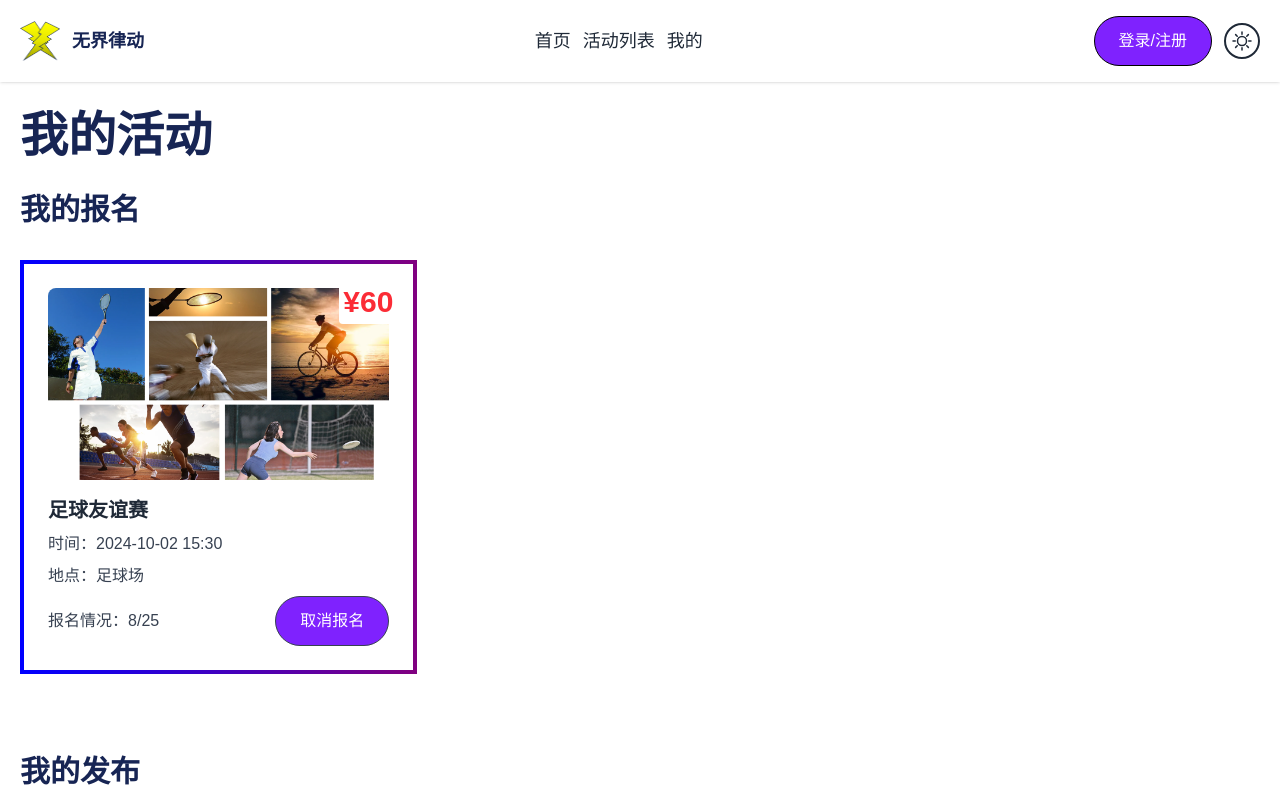
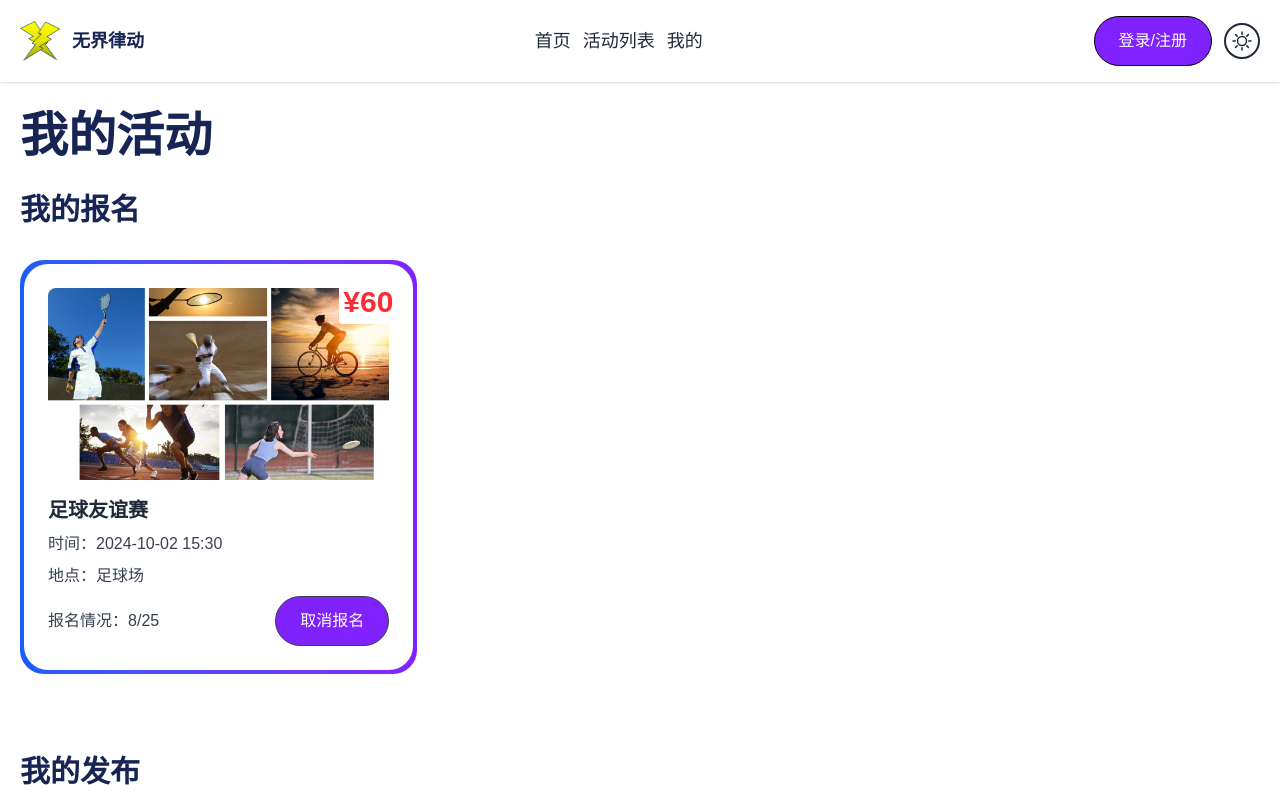
Before and after one commit to ZanytriumPH/front-end, a React (Vite) app in the folder vite-project/: page /Mine in a window 1280 px wide. Shown: the top 800 px of the page. Built offline with nearby package versions, Linux system fonts and the light colour scheme.

Commit message:
卡片边框样式的改动

```diff
--- a/vite-project/src/components/shared/BaseActivity.jsx
+++ b/vite-project/src/components/shared/BaseActivity.jsx
@@ -30,8 +30,9 @@ export const BaseActivity = ({
     };
 
     return (
-        <>
-            <div className="bg-box-bg p-6 rounded-xl border-gradient-to-r border-4 relative">
+        // 渐变边框实则为p-1的容器
+        <div className={'bg-gradient-to-r from-blue-600 to-violet-600 p-1 rounded-3xl'}>
+            <div className="bg-box-bg p-6 relative rounded-3xl">
                 {/* 添加图片显示 */}
                 {image && <img src={image} alt={title} className="w-full h-48 object-cover rounded-lg mb-4" />}
                 <div className="absolute top-4 right-4 text-red-500 font-bold text-3xl bg-price p-1 rounded">
@@ -60,6 +61,6 @@ export const BaseActivity = ({
                     total={total}
                 />
             )}
-        </>
+        </div>
     );
 };
--- a/vite-project/src/components/shared/BaseActivityDetail.jsx
+++ b/vite-project/src/components/shared/BaseActivityDetail.jsx
@@ -90,7 +90,7 @@ export const BaseActivityDetail = ({ isOpen, onClose, id, signedUp, total, butto
 
     return (
         <div className="fixed inset-0 z-50 flex items-center justify-center bg-transparent">
-            <div className="bg-box-bg p-12 rounded-lg border-4 relative w-11/12 max-w-3xl border-gradient-to-r from-blue-600 to-violet-600 max-h-[80vh] overflow-y-auto">
+            <div className="bg-box-bg p-12 rounded-lg border-4 relative w-11/12 max-w-3xl max-h-[80vh] overflow-y-auto">
                 <div className="absolute top-3 right-7 text-heading-2 cursor-pointer z-50">
                     <button
                         className={`cursor-pointer fixed `}
--- a/vite-project/src/index.css
+++ b/vite-project/src/index.css
@@ -41,12 +41,11 @@ html.dark {
   .text-heading-3 {
     color: rgb(var(--heading-3));
   }
-  .border-gradient-to-r {
-    border-image: linear-gradient(to right, blue, purple) 1;
-  }
+
   /* 添加自定义 text-shadow 类 */
   .text-shadow-red {
     text-shadow: 0 0 3px rgba(255, 0, 0, 0.8); /* 可以根据需要调整阴影的颜色和大小 */
+    border-radius: 1rem;
   }
   /* 添加价格背景颜色类 */
   .bg-price {
```
